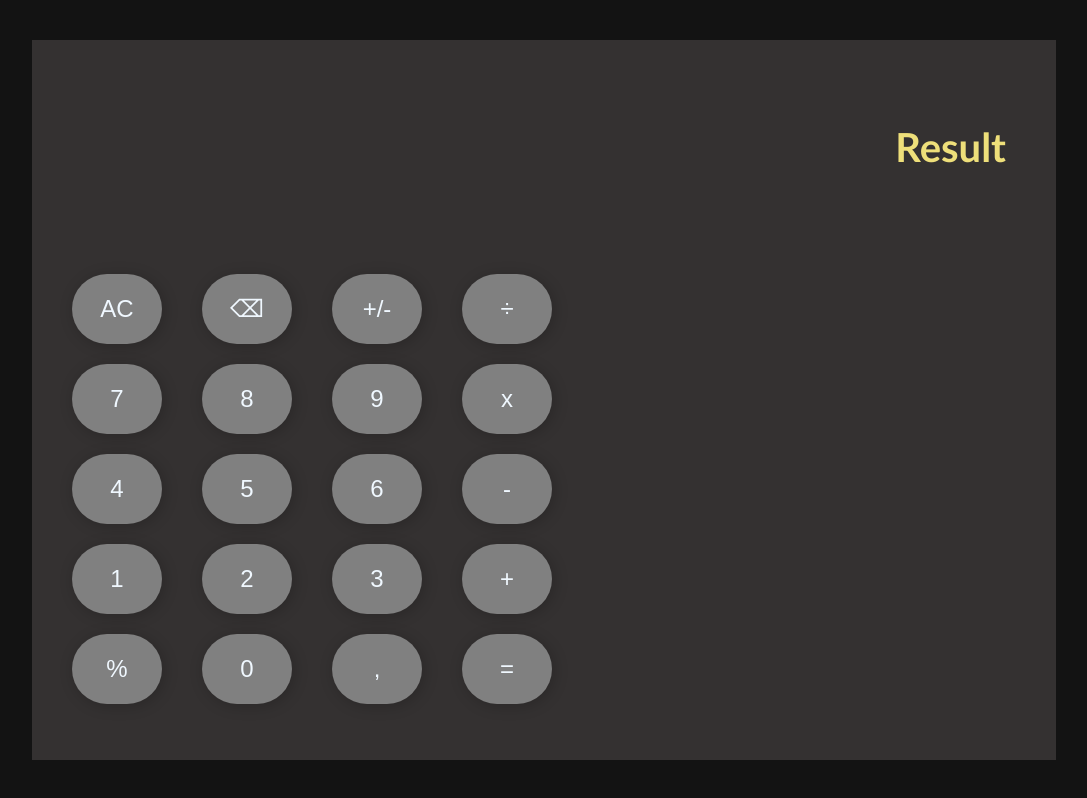
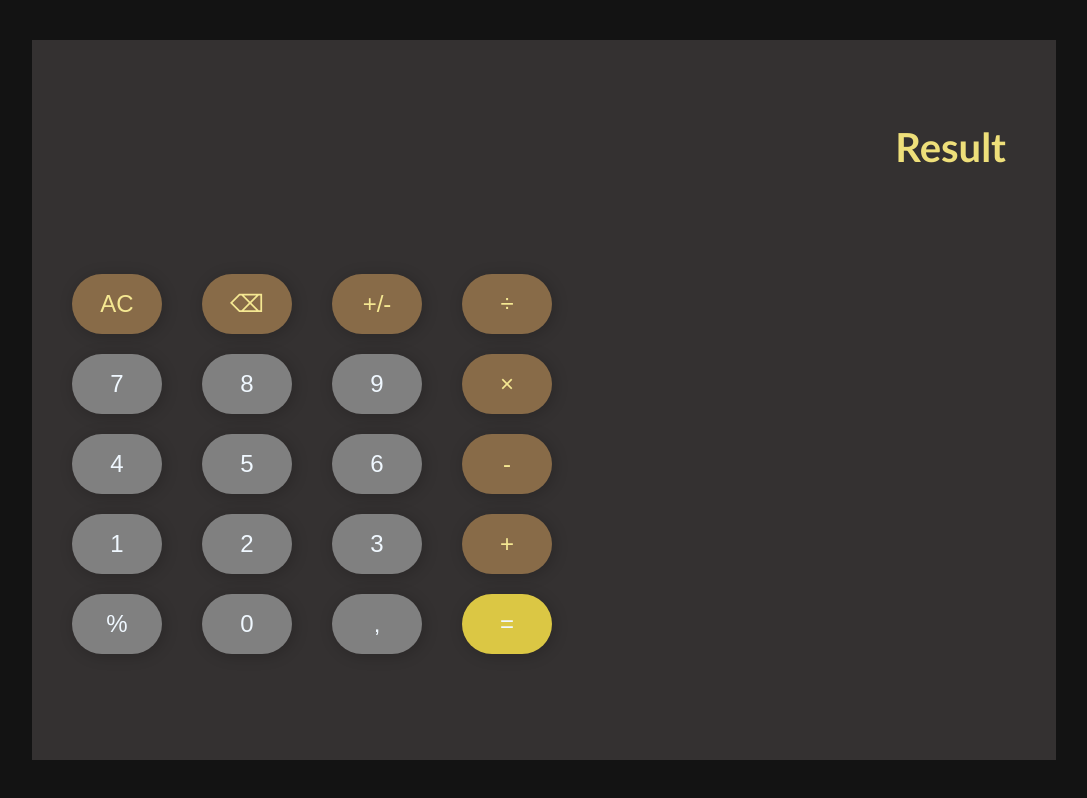
Before and after one commit to SergeVernez/calculatrice_REACT, a React (Vite) app: page / in a window 1280 px wide. Shown: the whole page, without its empty margins (96-1183 px from the left). Built offline with nearby package versions, Linux system fonts and the light colour scheme.

Commit message:
modif couleur touches

```diff
--- a/src/App.css
+++ b/src/App.css
@@ -31,10 +31,24 @@ button {
 	border: none;
 	font-size: 1.5rem;
 	width: 90px;
-	height: 70px;
+	height: 60px;
 	margin: 0 20px;
 	border-radius: 40px;
 	box-shadow: 2px 2px 15px #00000033;
 	color: aliceblue;
 	background-color: grey;
+	cursor: pointer;
+	transition: tranform 0.1s ease-in-out, box-shadow 0.1s ease-in-out;
 }
+button:active {
+	transform: translateY(4px);
+	box-shadow: 1px 1px 3px rgba(0, 0, 0, 0.3);
+}
+.yellow {
+	color: #f5e892;
+	background-color: #d8a15e83;
+}
+.yellowWhite {
+	color: aliceblue;
+	background-color: #dbc744;
+}
--- a/src/App.jsx
+++ b/src/App.jsx
@@ -17,38 +17,38 @@ function App() {
         <div className='keypad'>
 
           <div className='line'>
-            <button>AC</button>
-            <button>&#9003;</button>
-            <button>+/-</button>
-            <button>&divide;</button>
+            <button className='yellow'>AC</button>
+            <button className='yellow'>&#9003;</button>
+            <button className='yellow'>+/-</button>
+            <button className='yellow'>&divide;</button>
           </div>
 
           <div className='line'>
             <button>7</button>
             <button>8</button>
             <button>9</button>
-            <button>x</button>
+            <button className='yellow'>&times;</button>
           </div>
 
           <div className='line'>
             <button>4</button>
             <button>5</button>
             <button>6</button>
-            <button>-</button>
+            <button className='yellow'>-</button>
           </div>
 
           <div className='line'>
             <button>1</button>
             <button>2</button>
             <button>3</button>
-            <button>+</button>
+            <button className='yellow'>+</button>
           </div>
 
           <div className='line'>
             <button>%</button>
             <button>0</button>
             <button>,</button>
-            <button>=</button>
+            <button className='yellowWhite'>=</button>
           </div>
         </div>
 
```
